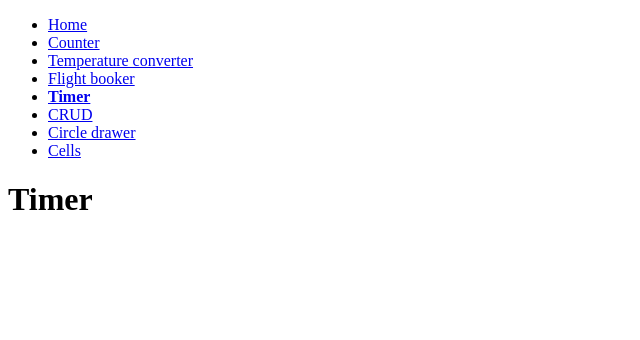
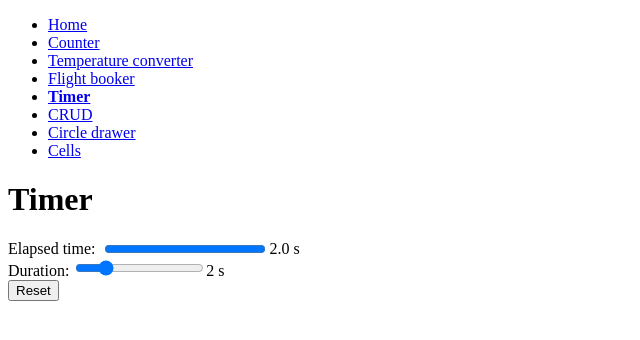
Before and after one commit to eirikff/7guis, a Vue app in the folder vue/: page /timer in a window 1280 px wide. Shown: the top 340 px of the page, without its empty margins (0-640 px from the left). Built offline with nearby package versions, Linux system fonts and the light colour scheme.

Commit message:
Finish timer

```diff
--- a/vue/src/components/Timer.vue
+++ b/vue/src/components/Timer.vue
@@ -1,9 +1,72 @@
 <script setup>
+import { ref, onMounted } from "vue";
+
+const max_duration = 10;
+
+const duration = ref(2);
+const elapsed = ref(1);
+
+let timerId = null;
+
+function startTimer() {
+  if (timerId === null && elapsed.value < duration.value) {
+    timerId = setInterval(() => {
+      elapsed.value += 0.1;
+
+      if (elapsed.value > duration.value && timerId) {
+        clearInterval(timerId);
+        timerId = null;
+      }
+    }, 100);
+  }
+}
+
+function reset() {
+  elapsed.value = 0;
+  startTimer();
+}
+
+onMounted(() => {
+  reset();
+})
 </script>
 
 <template>
   <h1>Timer</h1>
+
+  <div>
+    <div>
+      <label for="elapsed-time">Elapsed time: </label>
+      <progress
+        id="elapsed-time"
+        :value="elapsed"
+        :max="duration"
+      >{{ elapsed }}</progress>
+      <span>{{ elapsed.toFixed(1) }} s</span>
+    </div>
+
+    <div class="duration-wrapper">
+      <label for="duration">Duration: </label>
+      <input
+        id="duration"
+        type="range"
+        min="0"
+        :max="max_duration"
+        step="0.1"
+        v-model.number="duration"
+        @input="startTimer"
+      >
+      <span>{{ duration }} s</span>
+    </div>
+
+    <button
+      @click="reset"
+    >Reset</button>
+  </div>
 </template>
 
 <style scoped>
+progress {
+  margin: 0 5px;
+}
 </style>
```
